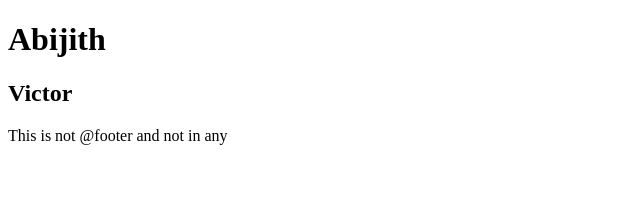
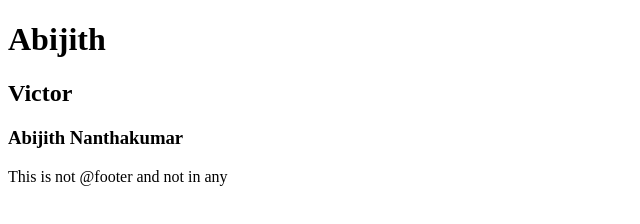
Before and after one commit to AbijithNanthakumar/smallstu, a plain HTML site: page index.html in a window 1280 px wide. Shown: the whole page, without its empty margins (0-640 px from the left). Drawn offline with Linux system fonts and the light colour scheme.

Commit message:
all changes

```diff
--- a/index.html
+++ b/index.html
@@ -8,7 +8,7 @@
 <body>
     <h1>Abijith</h1>
     <h2>Victor</h2>
-
+    <h3>Abijith Nanthakumar</h3>
 
     <footer>This is not @footer and not in any</footer>
 </body>
```
Also changed, not shown: 4 other files.
